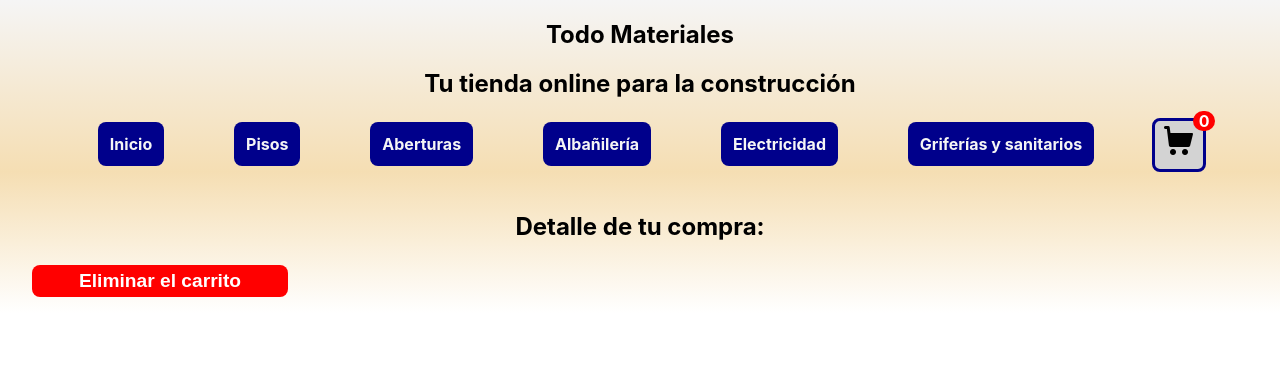
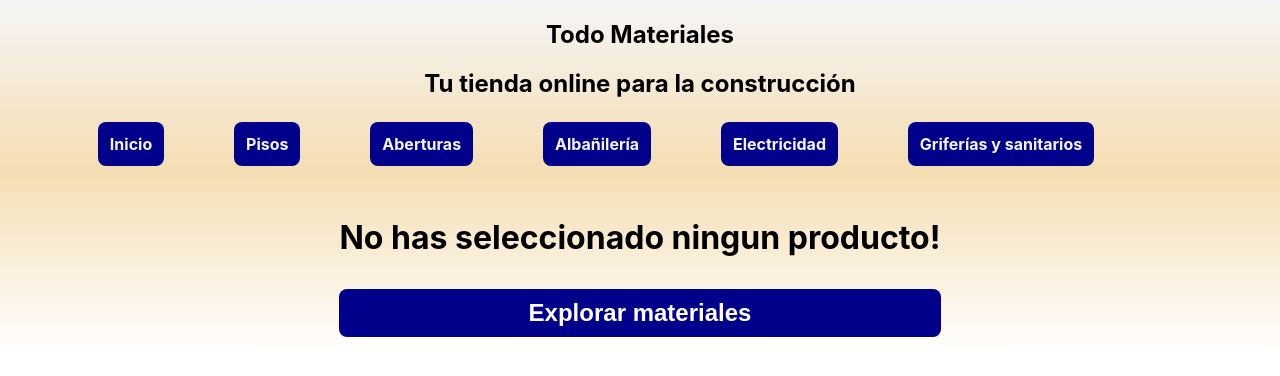
Before and after one commit to nicolasbolcatto/todo-materiales, a React (Create React App) app: page /cart in a window 1280 px wide. Shown: the top 376 px of the page. Built offline with nearby package versions, Linux system fonts and the light colour scheme.

Commit message:
Added full desafio-cart-view

```diff
--- a/src/App.css
+++ b/src/App.css
@@ -1,6 +1,8 @@
 .App {
   text-align: center;
 }
+
+
 
 .App-logo {
   height: 40vmin;
--- a/src/components/Cart/Cart.css
+++ b/src/components/Cart/Cart.css
@@ -13,7 +13,7 @@
     font-weight: bold;
     display: flex;
     justify-content: flex-start;
-    border-bottom: 0.25rem solid gray;
+    border-bottom: 0.1rem solid gray;
     margin: 1rem ;
 }
 
@@ -26,6 +26,7 @@
     width: 3rem;
     height: auto;
     margin-left: 1rem;
+    margin-bottom: 0.5rem;
 }
 
 .cartItemName{
@@ -81,7 +82,67 @@
     color: white;
     font-size: 1.2rem;
     width: 20vw;
-    height: 2rem;
+    height: 3rem;
     align-self: center;
-    margin-left: 1rem;
 }
+
+.cartDeleteFullButton:hover{
+    scale: 1.1;
+    cursor: pointer;
+    transition: ease-in-out 0.4s;
+    opacity: 50%;
+}
+
+.carteEndShoppingButton{
+    background-color: green;
+    color: white;
+    font-size: 1.2rem;
+    width: 20vw;
+    height: 3rem;
+    align-self: center;
+}
+
+.carteEndShoppingButton:hover{
+    scale: 1.1;
+    cursor: pointer;
+    transition: ease-in-out 0.4s;
+    opacity: 50%;
+}
+
+.cartButtonContainer{
+    display: flex;
+    place-content: center;
+    justify-content: space-around;
+}
+
+
+.noSelectionContainer{
+    display: grid;
+    place-content: center;
+}
+
+.noSelectionText{
+    text-align: center;
+    font-weight: bold;
+    font-size: 2rem;
+}
+
+.exploreItemsButton{
+    width: 100%;
+    height: 3rem;
+    background-color: darkblue;
+    color: white;
+    font-size: 1.5rem;
+}
+
+.exploreItemsButton:hover{
+    background-color: darkgray;
+    transition: ease-in-out 0.4s;
+}
+
+.totalPriceText{
+    text-align: end;
+    font-weight: bold;
+    font-size: 1.5rem;
+    margin-right: 2rem;
+}
--- a/src/components/Cart/Cart.jsx
+++ b/src/components/Cart/Cart.jsx
@@ -7,52 +7,43 @@ const Cart = () => {
 
     const context = useContext(CartContext)
 
-    //console.log(context.cart)
     return(
         <div className="cartContainer">
-            {context.cart === [] ?
-            <div>
-                {console.log("Aqui")}
-                <p>No has seleccionado ningun producto</p>
-                <Link style={{textDecoration: 'none'}} to={"/"}>
-                    <button>Explorar materiales</button>
-                </Link>
-            </div>
-            :
+            {/* Conditional rendering of shopping list detail, or an empty cart message with a link to homepage */}
+            {context.totalItemsInCart() ?
                 <div>
                     <p className="cartTitle">Detalle de tu compra:</p>
                     {context.cart.map((item) => (
 
                         <div className="cartItem" key={item.id}>
                             <img className="cartItemImage" src={"../.." + item.image} alt={item.name}></img>
-                        <p className="cartItemName">{item.name}</p>
+                            <Link style={{textDecoration: 'none'}} to={`/item/${item.id}`}><p className="cartItemName">{item.name}</p></Link>
                             <div className="cartControls">
                                 <button onClick={() => context.removeItem(item.id)} className="cartDeleteButton">x</button>
                                 <p className="cartItemQuantity">{item.quantity} x $ {item.price} = $ {item.price*item.quantity}</p>
                             </div>
+
                         </div>
                     ))
                     }
+
+                    <div key="totalPrice">
+                        <p className="totalPriceText">Precio total: $ {context.totalPrice()}</p>
+                    </div>
+
+                    <div key="decision" className="cartButtonContainer">
+                        <button onClick={context.clear} className="cartDeleteFullButton">Eliminar productos</button>
+                        <button onClick={context.clear} className="carteEndShoppingButton">Finalizar la compra</button>
+                    </div>
+                </div>
+            :
+                <div className="noSelectionContainer">
+                <p className="noSelectionText">No has seleccionado ningun producto!</p>
+                <Link style={{textDecoration: 'none'}} to={"/"}>
+                    <button className="exploreItemsButton">Explorar materiales</button>
+                </Link>
                 </div>
             }
-            {context.cart === [] ?
-                <div>
-                    <p>No has seleccionado ningun producto</p>
-                    <Link to={"/"}>
-                        <button>Explorar materiales</button>
-                    </Link>
-                </div>
-                    :
-                <div>
-                    <button onClick={context.clear} className="cartDeleteFullButton">Eliminar el carrito</button>
-                </div>
-
-                }
-
-
-
-
-
 
         </div>
     )
--- a/src/components/CartWidget/CartWidget.css
+++ b/src/components/CartWidget/CartWidget.css
@@ -5,10 +5,14 @@
     border-radius: 0.5rem;
     width: 2rem;
     height: 2.5rem;
+
 }
 
 .cartWidget:hover{
+    scale: 1.1;
     cursor: pointer;
+    transition: ease-in-out 0.4s;
+    opacity: 50%;
 }
 
 .cartIcon{
--- a/src/components/NavBar/NavBar.jsx
+++ b/src/components/NavBar/NavBar.jsx
@@ -19,11 +19,9 @@ const NavBar = () => {
         {link: "/category/3", name: "Electricidad", categoryId: 3 },
         {link: "/category/4", name: "Griferías y sanitarios", categoryId: 4 },
     ]
+
     //Renders the navbar and the CartWidget component
-    let render = false
 
-    context.cart !== [] ? render = true : render = false
-    console.log(render)
     return(
         <nav className="nav">
             <div className="topNav">
@@ -41,7 +39,8 @@ const NavBar = () => {
 
                     {arrayLinks.map(x => (<li key={x.categoryId}><Link className="navButton" style={{textDecoration: 'none'}} to={x.link}>{x.name}</Link></li>))}
                 </ul>
-                {render ? <div className="cartWidget"> <CartWidget /> </div> : <div className="noShow"></div>}
+                {/* Conditional rendering of CartWidget if items in cart */}
+                {context.totalItemsInCart() ? <div className="cartWidget"> <CartWidget /> </div> : <div className="noShow"></div>}
 
             </div>
 
--- a/src/context/CartContext.jsx
+++ b/src/context/CartContext.jsx
@@ -50,9 +50,18 @@ const CartProvider = ({children}) =>{
         return total
     }
 
-    //console.log(cart)
+   //Function that calculates total price of items in cart
+   function totalPrice() {
+    const cartCopy  = [...cart]
+    let totalPrice = 0
+    cartCopy.forEach((item) => {
+        totalPrice = totalPrice + item.quantity * item.price;
+    })
+    return totalPrice
+}
+
     return(
-        <CartContext.Provider value={{cart,addItem,removeItem,clear,totalItemsInCart}}>
+        <CartContext.Provider value={{cart, addItem, removeItem, clear, totalItemsInCart, totalPrice}}>
             {children}
         </CartContext.Provider>
     )
```
Lines whose indentation alone changed are shown as unchanged.
